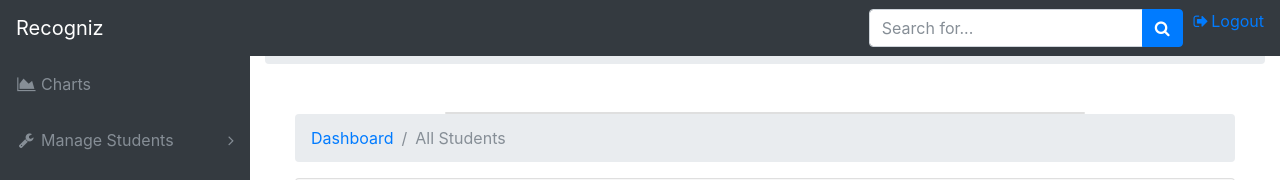
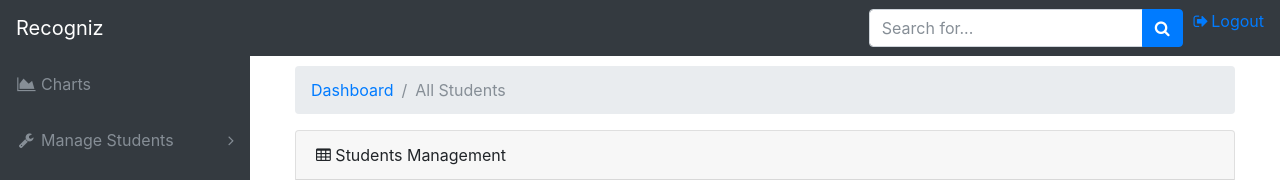
Before and after one commit to AnthonyGitau/facerecc, a Flask app: page /all_students in a window 1280 px wide. Shown: the top 180 px of the page. Run offline with Flask 2, Linux system fonts and the light colour scheme; data comes from the database, SQL or seed files in the repository; both versions use the stored data as it was after the commit; some libraries are stand-ins or nearby versions.

Commit message:
requirements

```diff
--- a/Proj2/app/templates/all_students.html
+++ b/Proj2/app/templates/all_students.html
@@ -6,8 +6,8 @@
   <div class="container">
 
     {% with messages = get_flashed_messages() %}
+      {% if messages %}
       <div class="card card-register mx-auto mt-5">
-      {% if messages %}
         {% for message in messages %}
           <div class="card text-white bg-primary o-hidden h-100">
             <div class="card-body">
@@ -18,19 +18,22 @@
             </a>
           </div>
         {% endfor %}
+       </div>
        {% endif %}
-     </div>
      {% endwith %}
 
 
       <div class="container-fluid">
+
         <!-- Breadcrumbs-->
+        <div class="breadcrumb_div">
           <ol class="breadcrumb">
             <li class="breadcrumb-item">
               <a href="#">Dashboard</a>
             </li>
             <li class="breadcrumb-item active">All Students</li>
           </ol>
+        </div>
         <!-- Example DataTables Card-->
         <div class="card mb-3">
           <div class="card-header">
@@ -70,7 +73,7 @@
               </table>
             </div>
           </div>
-          <div class="card-footer small text-muted">Updated yesterday at 11:59 PM</div>
+          <div class="card-footer small text-muted">All Students</div>
         </div>
       </div>
 
@@ -79,4 +82,12 @@
       <i class="fa fa-angle-up"></i>
     </a>
   </div>
+  </body>
+
+
+<style type="text/css">
+  .breadcrumb_div {
+    margin-top: 50px;
+  }
+</style>
 {% endblock %}
--- a/Proj2/app/templates/dashboard.html
+++ b/Proj2/app/templates/dashboard.html
@@ -88,13 +88,6 @@
   </nav>
   <div class="content-wrapper">
     <div class="container-fluid">
-      <!-- Breadcrumbs-->
-      <ol class="breadcrumb">
-        <li class="breadcrumb-item">
-          <a href="#">Dashboard</a>
-        </li>
-        <li class="breadcrumb-item active">My Dashboard</li>
-      </ol>
 
         {% block element %}
         {% endblock %}
--- a/Proj2/app/templates/train_dataset.html
+++ b/Proj2/app/templates/train_dataset.html
@@ -6,8 +6,8 @@
   <div class="container">
 
     {% with messages = get_flashed_messages() %}
-    <div class="card card-register mx-auto mt-5">
       {% if messages %}
+      <div class="card card-register mx-auto mt-5">
         {% for message in messages %}
           <div class="card text-white bg-primary o-hidden h-100">
             <div class="card-body">
@@ -18,8 +18,8 @@
             </a>
           </div>
         {% endfor %}
+       </div>
         {% endif %}
-     </div>
      {% endwith %}
 
 
@@ -53,6 +53,7 @@
       <i class="fa fa-angle-up"></i>
     </a>
   </div>
+  </body>
 {% endblock %}
 
 
```
Also changed, not shown: Proj2/app/requirements.txt (added, +57 -0 lines), Proj2/app/templates/add_student.html (+19 -2 lines), Proj2/app/templates/charts.html (+14 -6 lines), Proj2/app/templates/train_student.html (+12 -3 lines), Proj2/app/face_recognition.db. Lines whose indentation alone changed are shown as unchanged.
